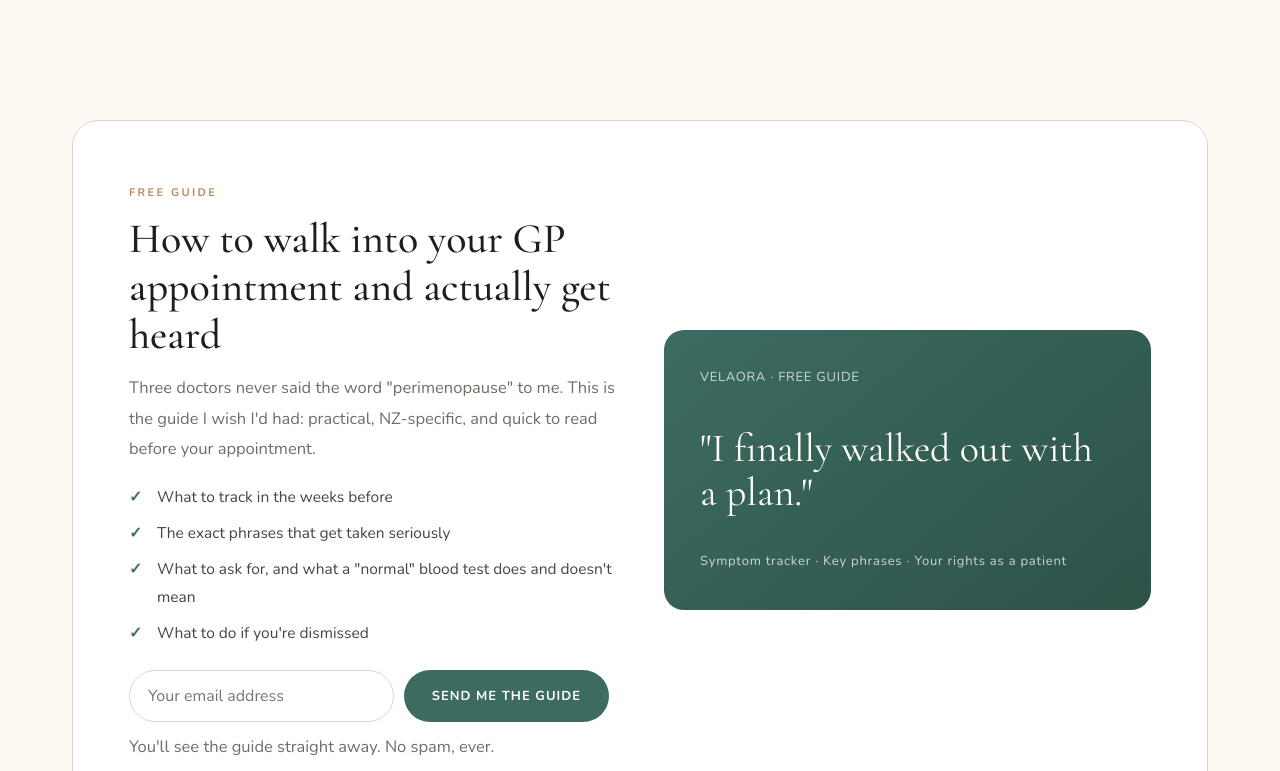
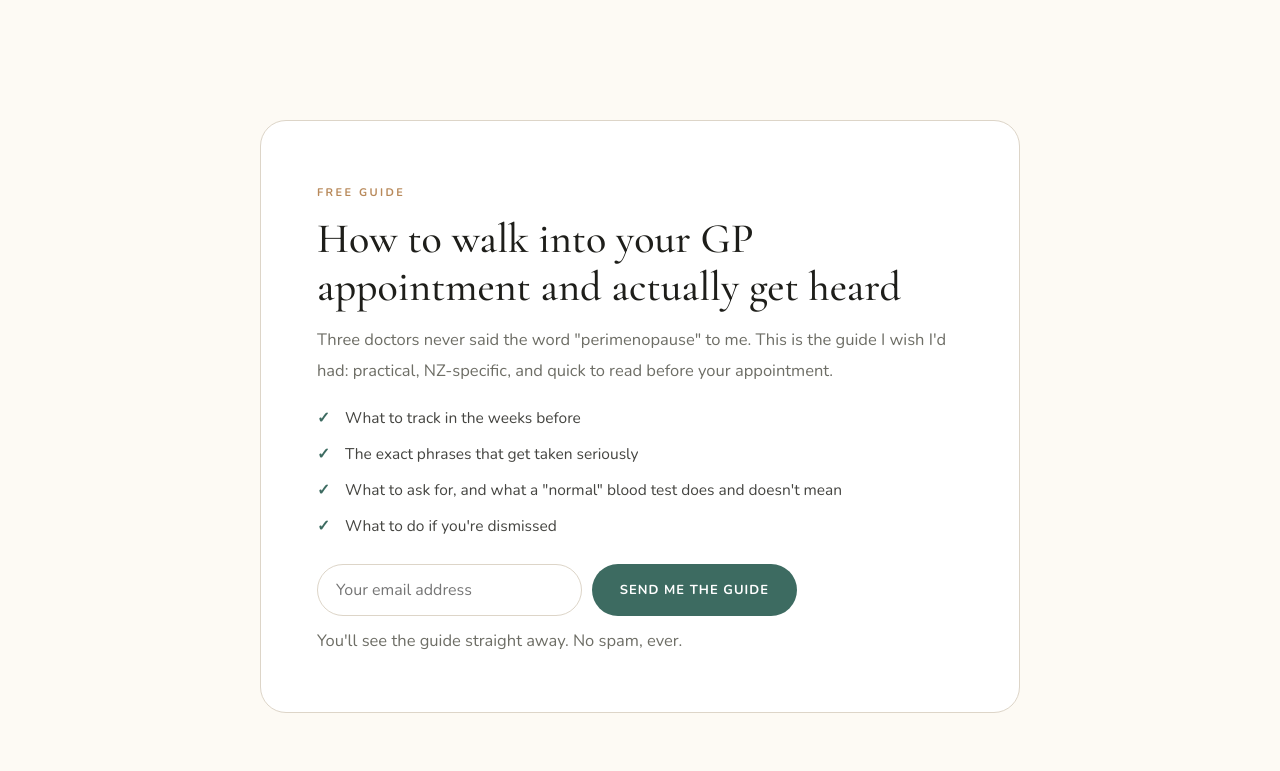
Before and after one commit to VelaOra/VelaOra-website, a plain HTML site: page index.html in a window 1280 px wide. Shown: the part 3900-4671 px from the top of the page. Drawn offline with nearby package versions, Linux system fonts and the light colour scheme.

Commit message:
Remove decorative quote tile from homepage GP guide box
Co-Authored-By: Claude Opus 5.5 <noreply@anthropic.com>
Claude-Session: https://claude.ai/code/session_01RpjvJwJBnfHtLEPbBJENXe

```diff
--- a/assets/vo.css
+++ b/assets/vo.css
@@ -280,3 +280,4 @@ a.vo-upnext .vo-card-link{margin-top:auto}
 }
 /* brighter topic tiles */
 .vo-topic::before{background:linear-gradient(to top,rgba(30,45,40,.72) 0%,rgba(30,45,40,.15) 60%,rgba(255,255,255,0) 100%)}
+.vo-feature-solo{grid-template-columns:1fr;max-width:760px;margin:0 auto}
--- a/index.html
+++ b/index.html
@@ -218,7 +218,7 @@
 
 <section class="vo-section" id="gp-guide">
   <div class="vo-wrap">
-    <div class="vo-feature">
+    <div class="vo-feature vo-feature-solo">
       <div>
         <span class="vo-eyebrow">Free guide</span>
         <h2>How to walk into your GP appointment and actually get heard</h2>
@@ -235,11 +235,6 @@
         </form>
         <p class="vo-msg" role="status"></p>
         <p class="vo-fine">You'll see the guide straight away. No spam, ever.</p>
-      </div>
-      <div class="vo-feature-art" aria-hidden="true">
-        <small>VELAORA · FREE GUIDE</small>
-        <div class="big">"I finally walked out with a plan."</div>
-        <small>Symptom tracker · Key phrases · Your rights as a patient</small>
       </div>
     </div>
   </div>
```
Also changed, not shown: tools/pages/index.html (+1 -6 lines).
